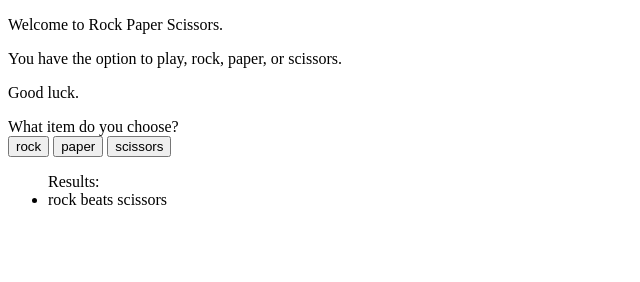
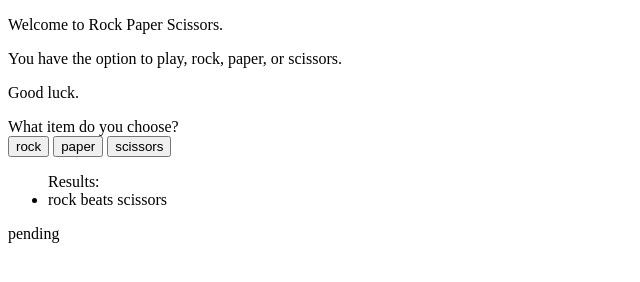
Before and after one commit to jj-jinosko/rock-paper-scissors, a plain HTML site: page index.html in a window 1280 px wide. Both pictures are taken after a click on the button "rock". Shown: the full height of the page, 0-640 px from the left. Drawn offline with Linux system fonts and the light colour scheme.

Commit message:
add final result to DOM

```diff
--- a/index.html
+++ b/index.html
@@ -19,6 +19,8 @@
 
     <ul id="results">Results:</ul>
 
+    <div id="finalResult">Pending</div>
+
     <script src="./js/main.js"></script>
 
 </body>
--- a/js/main.js
+++ b/js/main.js
@@ -9,7 +9,7 @@ function getComputerChoice() {
     return computerSelection;
 }
 
-// ------------ Get Player Input --------------
+//------------ Get Player Input and Trigger Game Play ----------
 const rockBtn = document.querySelector('#rockBtn');
 const paperBtn = document.querySelector('#paperBtn');
 const scissorsBtn = document.querySelector('#scissorsBtn');
@@ -18,17 +18,13 @@ rockBtn.addEventListener('click', () => playGame('rock'));
 paperBtn.addEventListener('click', () => playGame('paper'));
 scissorsBtn.addEventListener('click', () => playGame('scissors'));
 
-
+//------------ Output Results to DOM----------------------
 const resultsList = document.querySelector('#results');
 let newResult;
 
-// rockBtn.addEventListener('click', () => {
-//     resultsList.appendChild(newResult);
-// });
+let finalResult = document.querySelector('#finalResult');
 
-
-
-// ---------- Check Game Status: ---------------
+//---------- Check Game Status: ---------------
 
 // playRound: return the roundWinner (winning player)
 
@@ -40,7 +36,13 @@ function playGame(playerSelection){
     newResult.textContent = updateRoundMessage(roundWinner, playerSelection, computerSelection);
     resultsList.appendChild(newResult);
 
-    endGame();
+    if (endGame() == null){
+        finalResult.textContent = 'pending';
+    }else if (endGame() != null){
+        finalResult.textContent = endGame();
+        reset();
+    }
+
 }
 
 
@@ -70,19 +72,18 @@ function playRound(playerSelection, computerSelection) {
 function updateRoundMessage(roundWinner, playerSelection, computerSelection) {
     let message;
     if (roundWinner === 'tie'){
-        console.log('tie')
+        // console.log('tie')
         message = 'Tie'
     }
     else if (roundWinner === 'player'){
-        console.log('You WIN!');
-        console.log(`${playerSelection} beats ${computerSelection}`);
+        // console.log('You WIN!');
+        // console.log(`${playerSelection} beats ${computerSelection}`);
         message = `${playerSelection} beats ${computerSelection}`;
     }
     else if (roundWinner === 'computer'){
-        console.log('computer wins');
-        console.log(`${computerSelection} beats ${playerSelection}`);
+        // console.log('computer wins');
+        // console.log(`${computerSelection} beats ${playerSelection}`);
         message = `${computerSelection} beats ${playerSelection}`;
-
     }
 
     return message;
@@ -93,14 +94,17 @@ let reset = function () {
     playerScore = 0;
     computerScore = 0;
 }
-//--
+
+//------ end the game -------------
 function endGame() {
+    let end = null;
     if (playerScore == 3){
-        console.log('You win!');
-        reset();
+        //console.log('You win!');
+        end = 'You win!';
     }
     else if (computerScore == 3){
-        console.log('The computer won...')
-        reset();
+        //console.log('The computer won...')
+        end = 'The computer won...';
     }
+    return end;
 }
```
